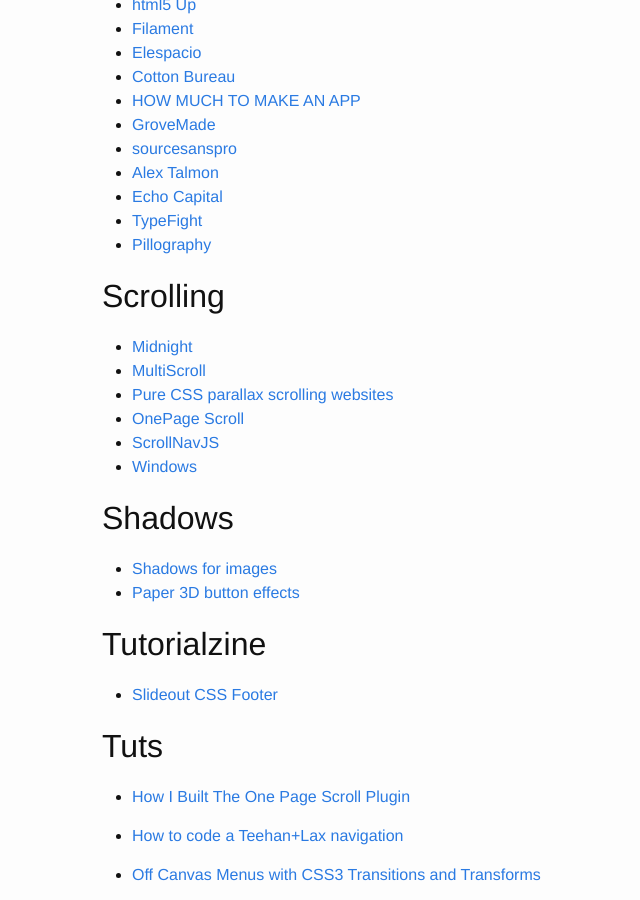
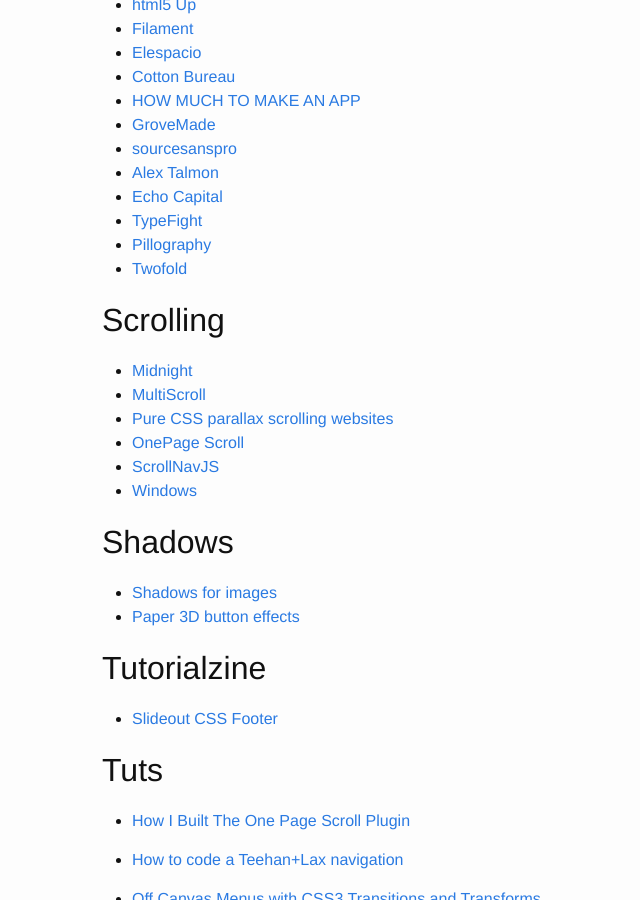
Before and after one commit to brownerd/brownerd.github.io, a Jekyll site: the page built from _posts/2014-10-06-reading-list-2014.md, in a window 1280 px wide and 900 px high, scrolled down 27983 px. Shown: the whole window, without its empty margins (168-808 px from the left). Built offline with Jekyll 4.4.1, drawn with Linux system fonts in a browser that asks for light colours; emoji names are drawn with the system emoji font.

Commit message:
add twofold to rad sites and some resources to config file

```diff
--- a/_posts/2014-10-06-reading-list-2014.md
+++ b/_posts/2014-10-06-reading-list-2014.md
@@ -1405,6 +1405,7 @@ packed in a single CSS or SCSS file.
 - [Echo Capital](http://www.echocapital.com/)
 - [TypeFight](http://www.thetypefight.com/)
 - [Pillography](http://www.pillography.co.uk/)
+- [Twofold](http://twofold.com/)
 
 
 ## Scrolling
```
Also changed, not shown: _config.yml (+10 -0 lines).
